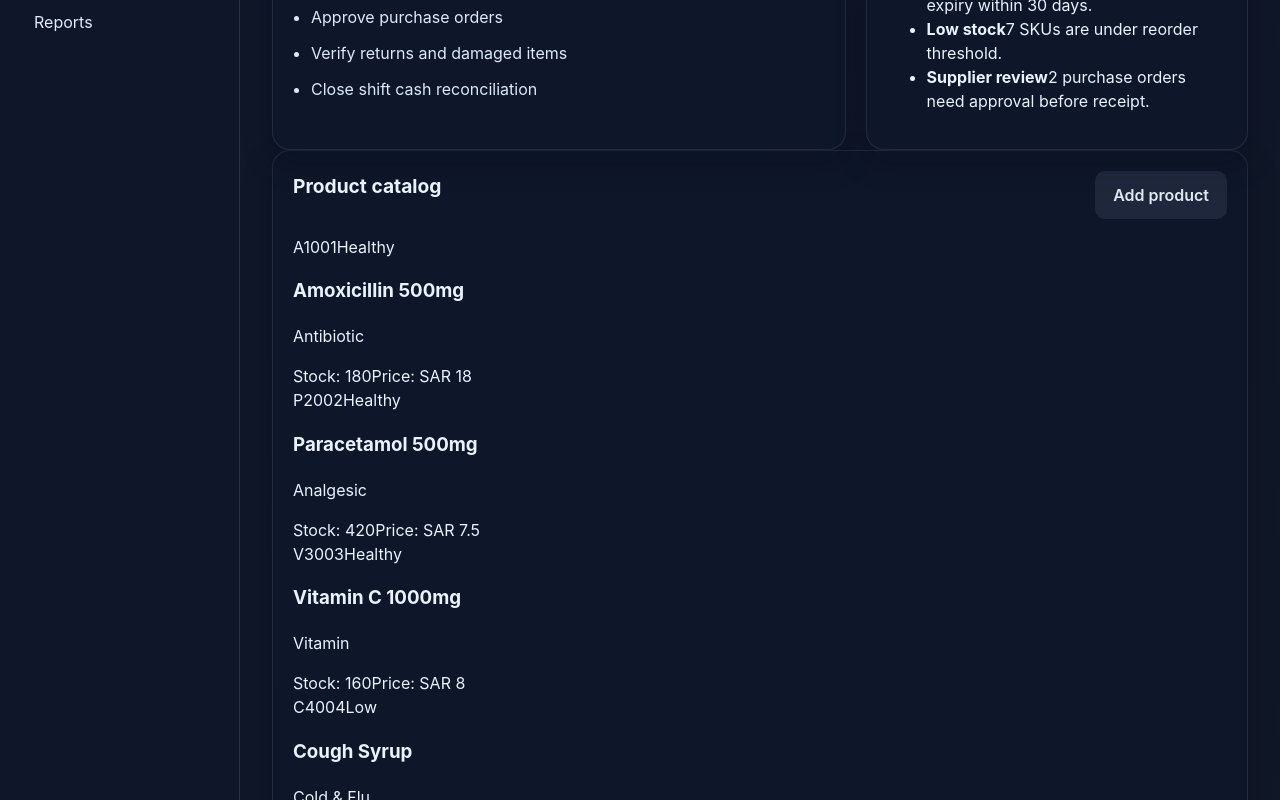
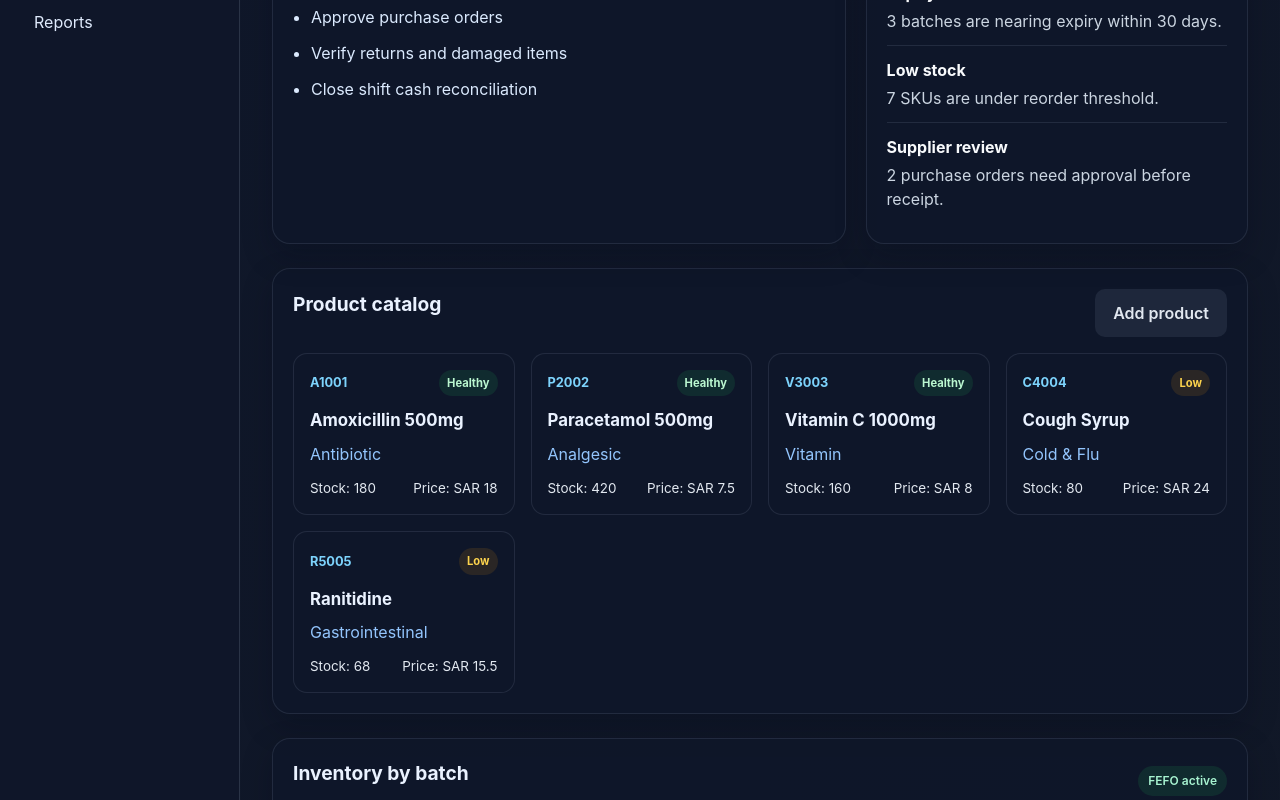
Before and after one commit to nawafmohammedalihammamalhimyarSWE/Mother-and-Child-Pharmacy, a React (Vite) app in the folder Mother-and-Child-Pharmacy-System/apps/web/: page / in a window 1280 px wide. Shown: the part 380-1180 px from the top of the page. Built offline with nearby package versions, Linux system fonts and the light colour scheme.

Commit message:
Enhance styles for catalog and alert components; add new styles for pills, status badges, and catalog layout

```diff
--- a/Mother-and-Child-Pharmacy-System/apps/web/src/styles.css
+++ b/Mother-and-Child-Pharmacy-System/apps/web/src/styles.css
@@ -176,7 +176,8 @@ h1 {
   color: #f8fafc;
 }
 
-.table-panel {
+.table-panel,
+.catalog-panel {
   margin-top: 24px;
 }
 
@@ -185,6 +186,107 @@ h1 {
   justify-content: space-between;
   align-items: center;
   margin-bottom: 16px;
+}
+
+.pill {
+  border-radius: 999px;
+  background: rgba(34, 197, 94, 0.12);
+  color: #a7f3d0;
+  padding: 6px 10px;
+  font-size: 0.75rem;
+  font-weight: 600;
+}
+
+.status-badge {
+  display: inline-flex;
+  align-items: center;
+  border-radius: 999px;
+  padding: 5px 8px;
+  font-size: 0.7rem;
+  font-weight: 700;
+}
+
+.status-badge.available,
+.status-badge.healthy {
+  background: rgba(34, 197, 94, 0.12);
+  color: #bbf7d0;
+}
+
+.status-badge.expiring,
+.status-badge.warning,
+.status-badge.review {
+  background: rgba(245, 158, 11, 0.12);
+  color: #fcd34d;
+}
+
+.catalog-grid {
+  display: grid;
+  grid-template-columns: repeat(auto-fit, minmax(200px, 1fr));
+  gap: 16px;
+}
+
+.catalog-card {
+  background: rgba(15, 23, 42, 0.8);
+  border: 1px solid rgba(148, 163, 184, 0.15);
+  border-radius: 14px;
+  padding: 16px;
+}
+
+.catalog-topline {
+  display: flex;
+  justify-content: space-between;
+  align-items: center;
+  margin-bottom: 12px;
+}
+
+.sku-tag {
+  color: #7dd3fc;
+  font-size: 0.8rem;
+  font-weight: 700;
+}
+
+.catalog-card h3 {
+  margin: 0 0 8px;
+  font-size: 1.05rem;
+}
+
+.catalog-card p {
+  margin: 0 0 12px;
+  color: #93c5fd;
+}
+
+.catalog-meta {
+  display: flex;
+  justify-content: space-between;
+  gap: 12px;
+  color: #e2e8f0;
+  font-size: 0.84rem;
+}
+
+.alert-list {
+  list-style: none;
+  padding: 0;
+  margin: 0;
+}
+
+.alert-list li {
+  display: flex;
+  flex-direction: column;
+  gap: 4px;
+  padding: 12px 0;
+  border-bottom: 1px solid rgba(148, 163, 184, 0.15);
+}
+
+.alert-list li:last-child {
+  border-bottom: none;
+}
+
+.alert-list strong {
+  color: #f8fafc;
+}
+
+.alert-list span {
+  color: #cbd5e1;
 }
 
 table {
```
